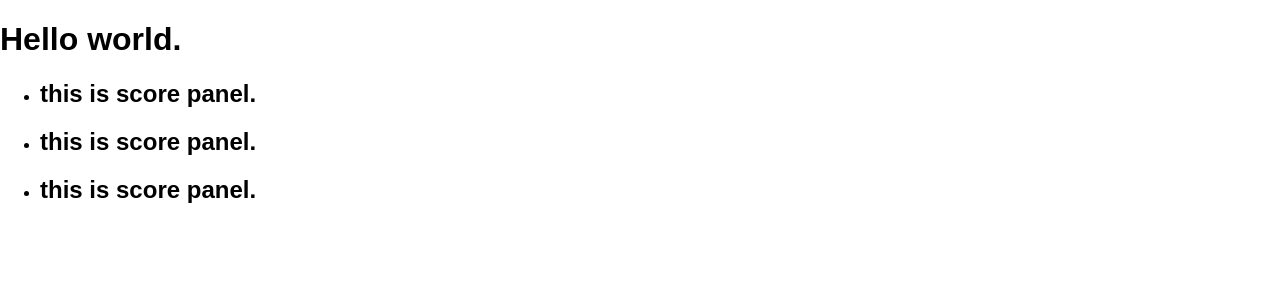
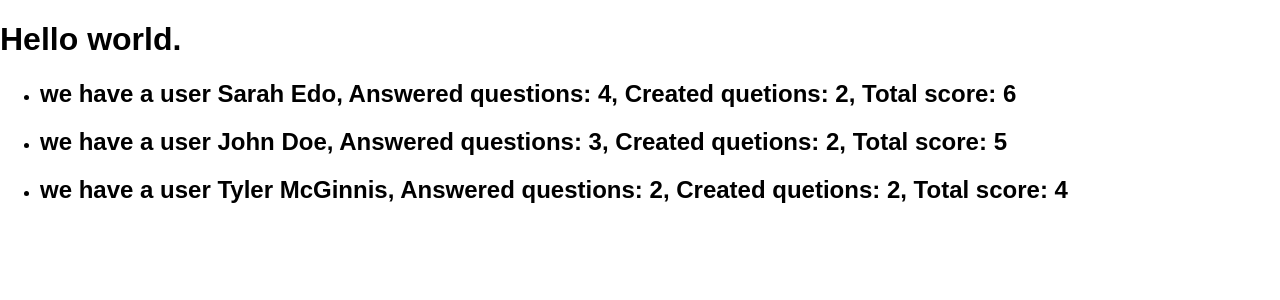
Before and after one commit to yuyi1000/reactnd-would-you-rather-app, a React (Create React App) app: page / in a window 1280 px wide. Shown: the top 300 px of the page. Built offline with nearby package versions, Linux system fonts and the light colour scheme.

Commit message:
decompose Leaderboard component into Score components

```diff
--- a/src/components/Score.js
+++ b/src/components/Score.js
@@ -1,17 +1,31 @@
 import React, { Component } from 'react'
 import { connect } from 'react-redux'
+import { getUserScore, getNumberOfAnseredQuestions, getNumberOfCreatedQuestions } from '../utils/api'
+
 
 class Score extends Component {
 
+  render() {
+    const { user } = this.props
 
-  render() {
     return (
       <h2>
-        this is score panel.
+        we have a user {user.name},
+        Answered questions: {getNumberOfAnseredQuestions(user)},
+        Created quetions: {getNumberOfCreatedQuestions(user)},
+        Total score: {getUserScore(user)}
       </h2>
     )
   }
 
 }
 
-export default connect()(Score)
+function mapStateToProps ({users}, {userId}) {
+  const user = users[userId]
+  return {
+    user,
+  }
+}
+
+
+export default connect(mapStateToProps)(Score)
```
